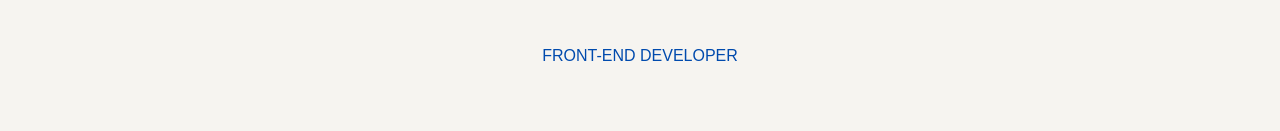
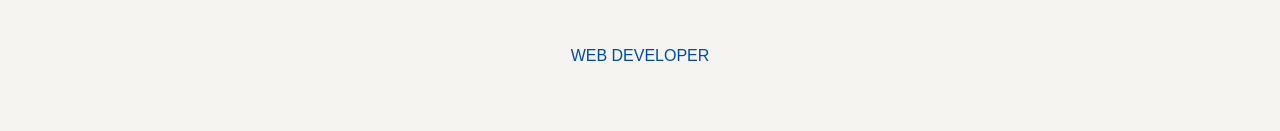
Before and after one commit to antivalse/mattea_portfolio, a React (Vite) app: page / in a window 1280 px wide. Shown: the part 388-519 px from the top of the page. Built offline with nearby package versions, Linux system fonts and the light colour scheme.

Commit message:
minor change

```diff
--- a/src/components/navigation/MainNavbar.tsx
+++ b/src/components/navigation/MainNavbar.tsx
@@ -15,7 +15,7 @@ const MainNavbar = () => {
         <h1 className="navbar__logo text-center">
           <Link to="/">mattea saxell</Link>
         </h1>
-        <p className="uppercase">front-end developer</p>
+        <p className="uppercase">web developer</p>
         <ul className="navbar__links uppercase flex mt-10">
           {navbarLinks.map((link) => (
             <li
```
